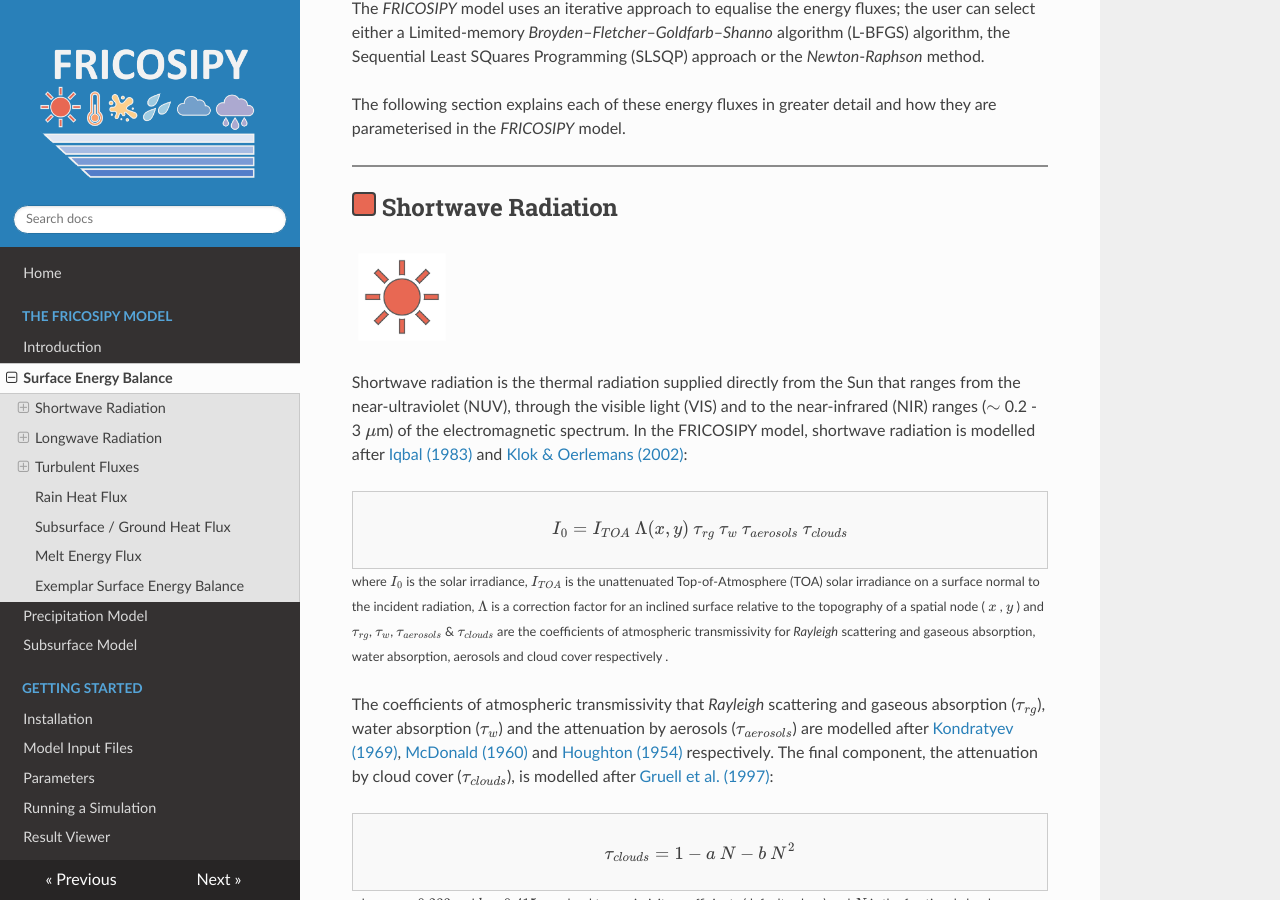
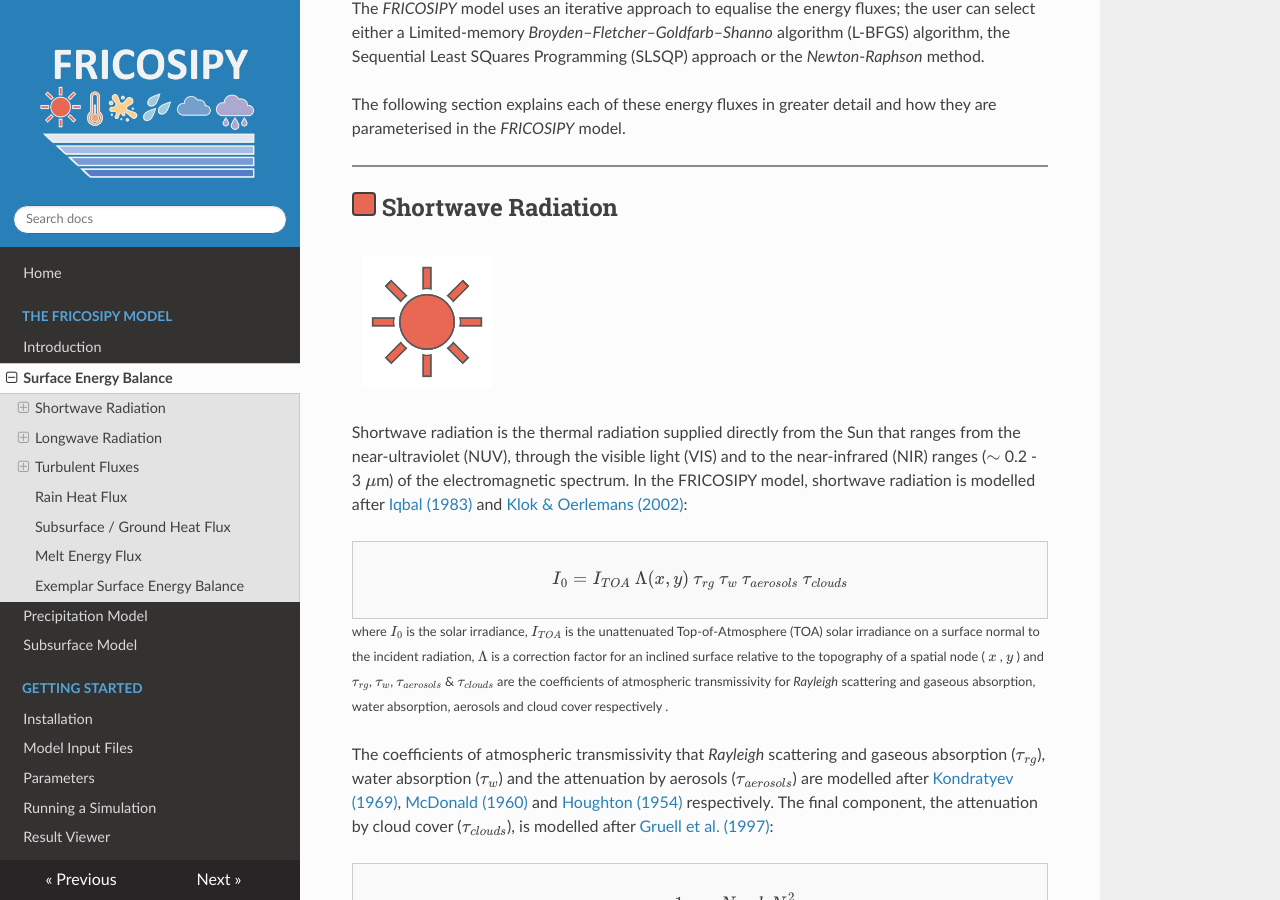
Before and after one commit to MarcusGastaldello/FRICOSIPY, an MkDocs documentation site: the page built from docs/surface_energy_balance.md, in a window 1280 px wide and 900 px high, scrolled down 1134 px. Built offline with MkDocs 1.6.1, drawn with Linux system fonts in a browser that asks for light colours; nearby versions of some CDN libraries.

Commit message:
Update surface_energy_balance.md

```diff
--- a/docs/surface_energy_balance.md
+++ b/docs/surface_energy_balance.md
@@ -39,7 +39,7 @@ The following section explains each of these energy fluxes in greater detail and
 
 ## <span style="display: inline-block; width: 1em; height: 1em;background-color: #E86853; border: 2px solid #404040; border-radius: 4px; "></span>  Shortwave Radiation
 
-![Alt text](images/Shortwave.png){width="100px" align=left}
+![Alt text](images/Shortwave.png){width="150px" align=left}
 
 <br style="clear: both;" />
 
```
